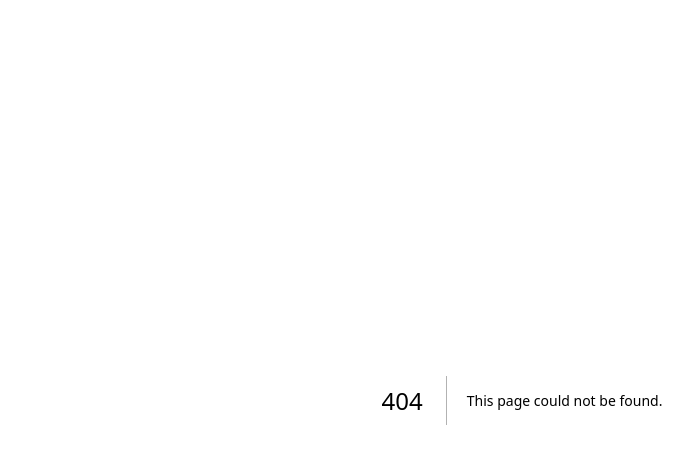
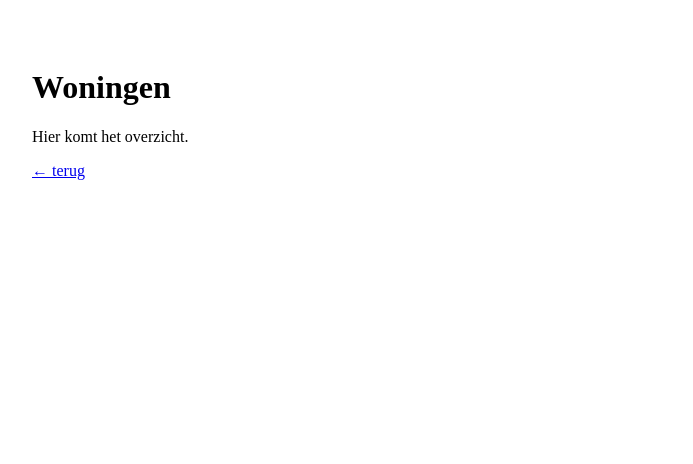
Before and after one commit to 4gcnny5cxp-dot/VitaWoon-demo-clean, a Next.js app: page /woningen in a window 1280 px wide. Before the commit this address had no page. Shown: the top 464 px of the page, without its empty margins (118-811 px from the left). Built offline with nearby package versions, Linux system fonts and the light colour scheme.

Commit message:
Create index.tsx

```diff
--- /dev/null
+++ b/pages/woningen/index.tsx
@@ -0,0 +1,9 @@
+export default function Woningen() {
+  return (
+    <main style={{ padding: 40, maxWidth: 980, margin: "0 auto" }}>
+      <h1>Woningen</h1>
+      <p>Hier komt het overzicht.</p>
+      <p><a href="/">← terug</a></p>
+    </main>
+  );
+}
```
